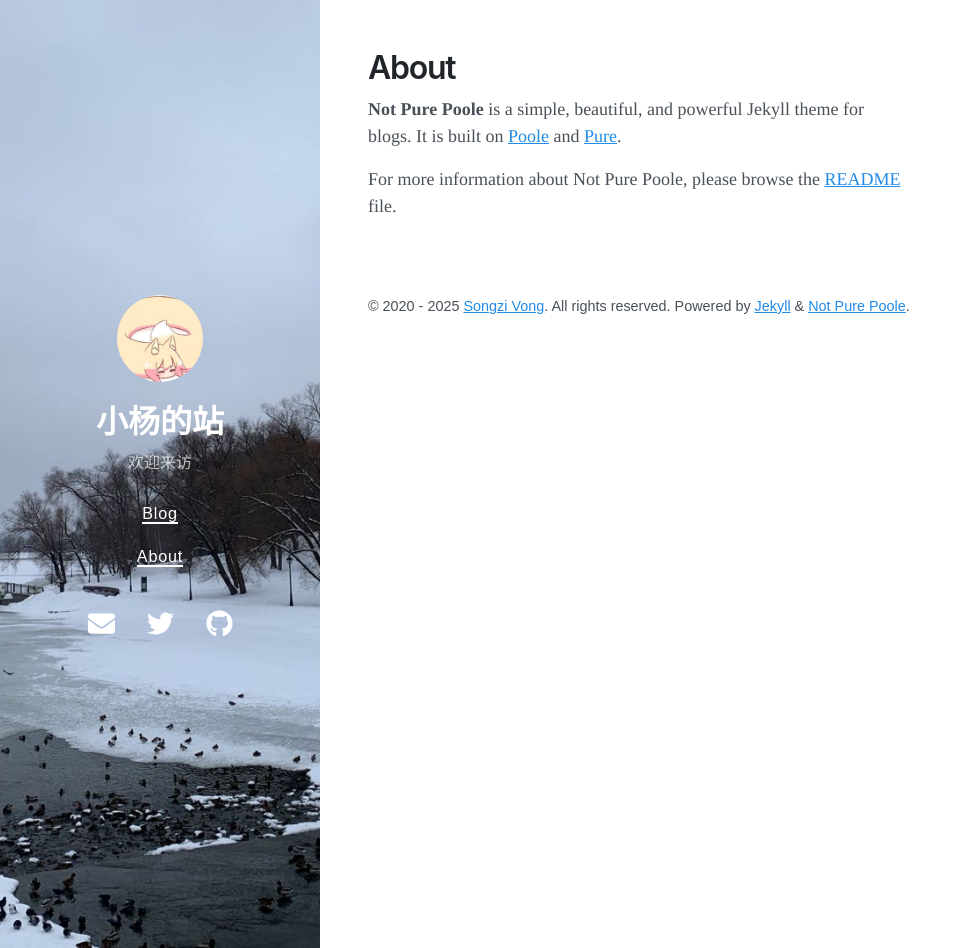
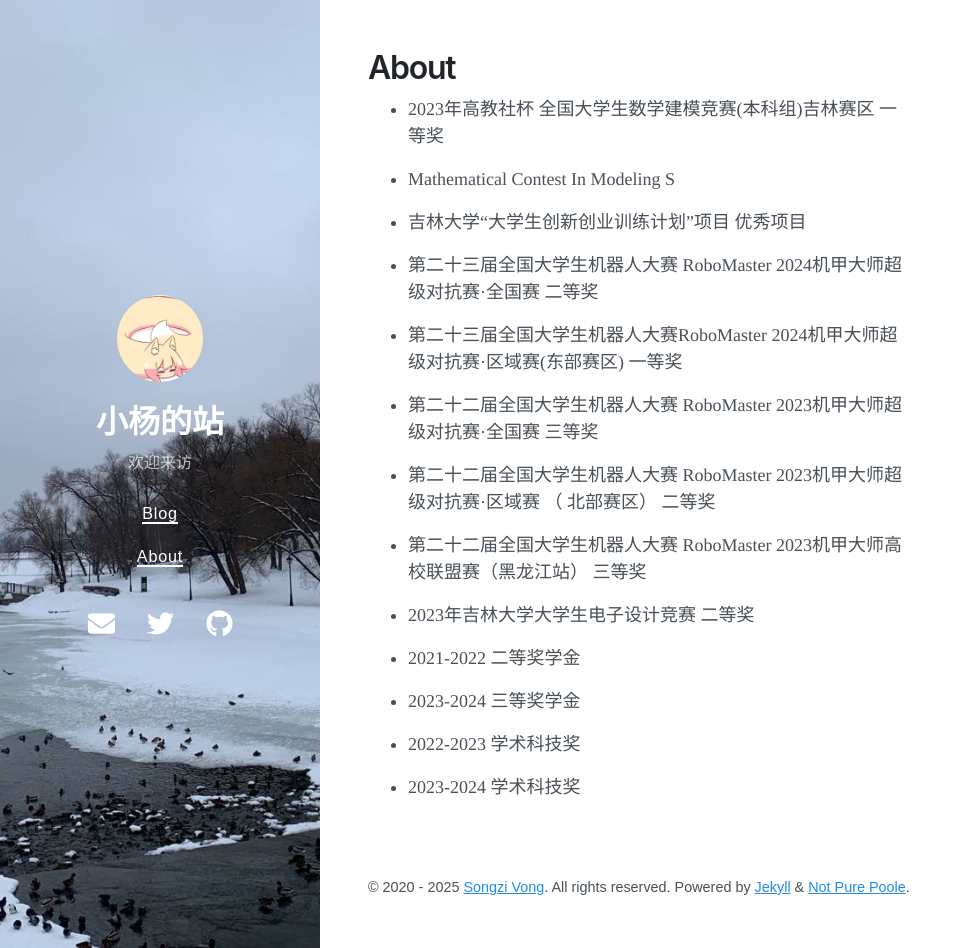
Before and after one commit to Yeither/Yeither.github.io, a Jekyll site: the page built from about.md, in a window 1280 px wide and 948 px high. Shown: the whole window, without its empty margins (0-972 px from the left). Built offline with Jekyll 4.4.1, drawn with Linux system fonts in a browser that asks for light colours; nearby versions of some CDN libraries.

Commit message:
Update about.md

```diff
--- a/about.md
+++ b/about.md
@@ -3,6 +3,29 @@ layout: page
 title: About
 ---
 
-**Not Pure Poole** is a simple, beautiful, and powerful Jekyll theme for blogs. It is built on [Poole](https://github.com/poole/poole) and [Pure](https://purecss.io/).
 
-For more information about Not Pure Poole, please browse the [README](https://github.com/vszhub/not-pure-poole) file.
+- 2023年高教社杯 全国大学生数学建模竞赛(本科组)吉林赛区 一等奖
+
+- Mathematical Contest In Modeling S
+
+- 吉林大学“大学生创新创业训练计划”项目 优秀项目
+
+- 第二十三届全国大学生机器人大赛 RoboMaster 2024机甲大师超级对抗赛·全国赛 二等奖
+
+- 第二十三届全国大学生机器人大赛RoboMaster 2024机甲大师超级对抗赛·区域赛(东部赛区) 一等奖
+
+- 第二十二届全国大学生机器人大赛 RoboMaster 2023机甲大师超级对抗赛·全国赛 三等奖
+
+- 第二十二届全国大学生机器人大赛 RoboMaster 2023机甲大师超级对抗赛·区域赛 （ 北部赛区） 二等奖
+
+- 第二十二届全国大学生机器人大赛 RoboMaster 2023机甲大师高校联盟赛（黑龙江站） 三等奖
+
+- 2023年吉林大学大学生电子设计竞赛 二等奖
+
+- 2021-2022 二等奖学金
+
+- 2023-2024 三等奖学金
+
+- 2022-2023 学术科技奖
+
+- 2023-2024 学术科技奖
```
